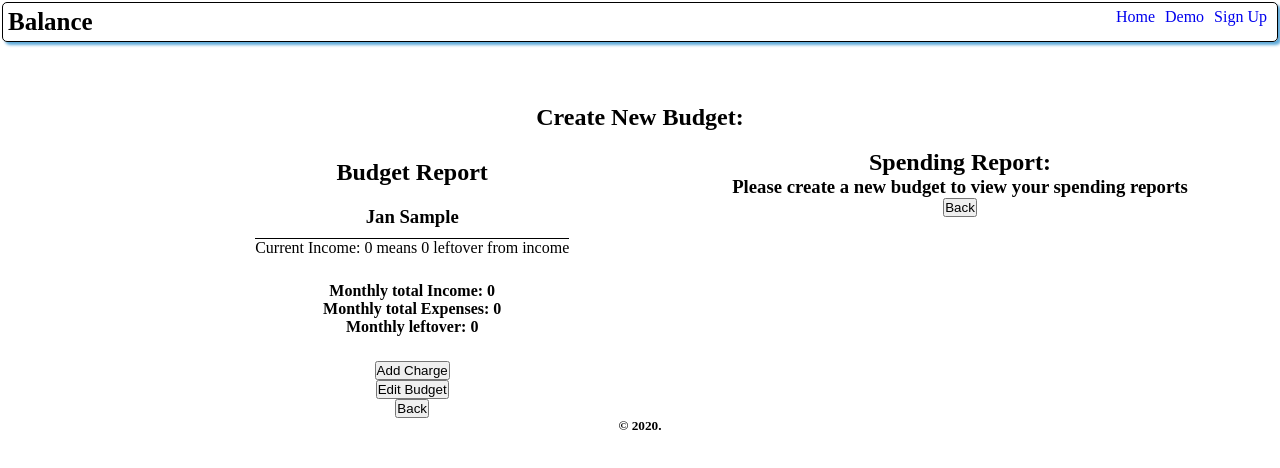
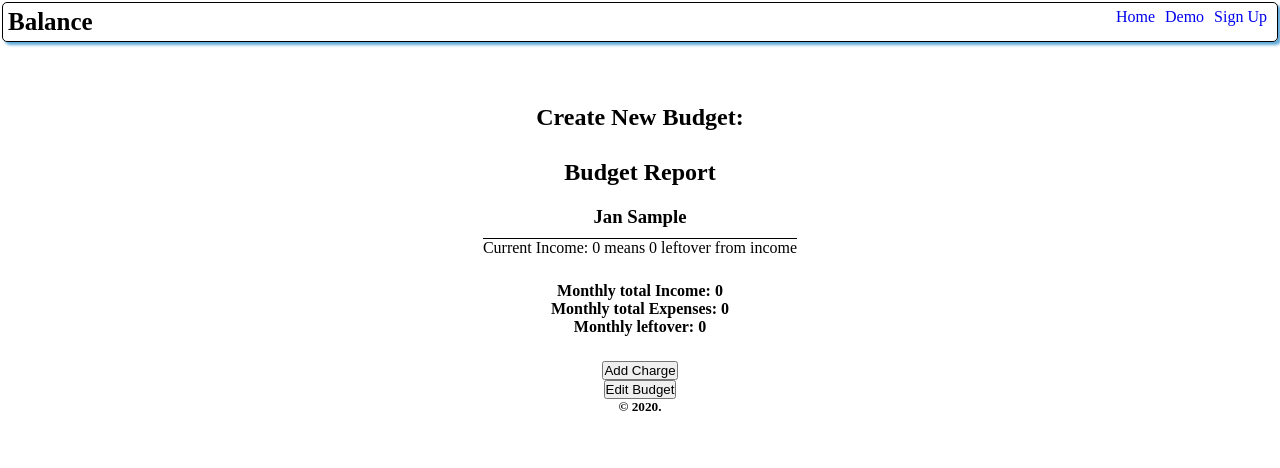
Before and after one commit to Cosmic-Noir/balance-app, a React (Create React App) app: page /createBudget in a window 1280 px wide. Both pictures are taken after typing "Sample" into the empty fields and a click on the button "Create Budget". Shown: the top 468 px of the page. Built offline with nearby package versions, Linux system fonts and the light colour scheme.

Commit message:
Make spending report hidden for new budget creation

```diff
--- a/src/components/budget/budget.js
+++ b/src/components/budget/budget.js
@@ -328,15 +328,6 @@ class Budget extends Component {
     return allCharges;
   };
 
-  // Responsible for when user clicks cancel button
-  handleBack = () => {
-    if (this.props.new === true) {
-      this.props.history.push("/dashboard");
-    } else {
-      this.props.history.goBack();
-    }
-  };
-
   // Responsible for showing edit/delete buttons on each charge
   handleEditBudgetClick = () => {
     this.setState({ editingBudget: true });
@@ -476,14 +467,14 @@ class Budget extends Component {
           ) : (
             ""
           )}
-
-          <button onClick={this.handleBack} type="button">
-            Back
-          </button>
         </div>
-        <div className="">
-          <ViewSpending />
-        </div>
+        {this.props.new !== true ? (
+          <div className="">
+            <ViewSpending />
+          </div>
+        ) : (
+          ""
+        )}
       </div>
     );
   }
--- a/src/components/viewSpending/viewSpending.js
+++ b/src/components/viewSpending/viewSpending.js
@@ -24,11 +24,6 @@ class viewSpending extends Component {
   };
 
   /* Custom Methods */
-
-  // Responsible for when user clicks cancel button
-  handleBack = () => {
-    this.props.history.goBack();
-  };
 
   // Responsible for providing options of monthly budgets
   displayMonths = () => {
@@ -215,9 +210,6 @@ class viewSpending extends Component {
 
         <div id="categories"></div>
         <div id="chart"></div>
-        <button onClick={this.handleBack} type="button">
-          Back
-        </button>
       </div>
     );
   }
```
